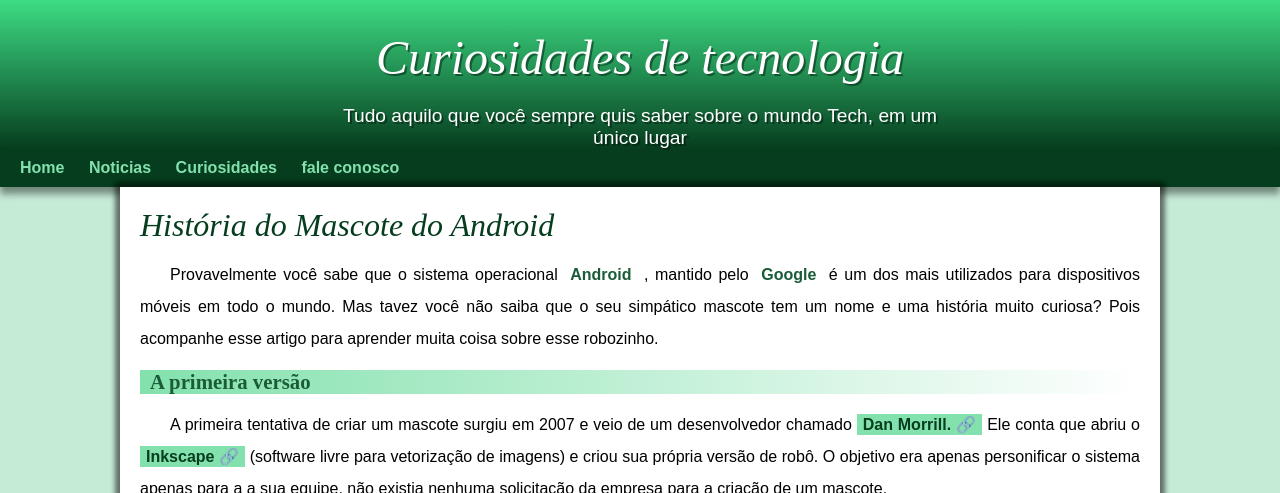
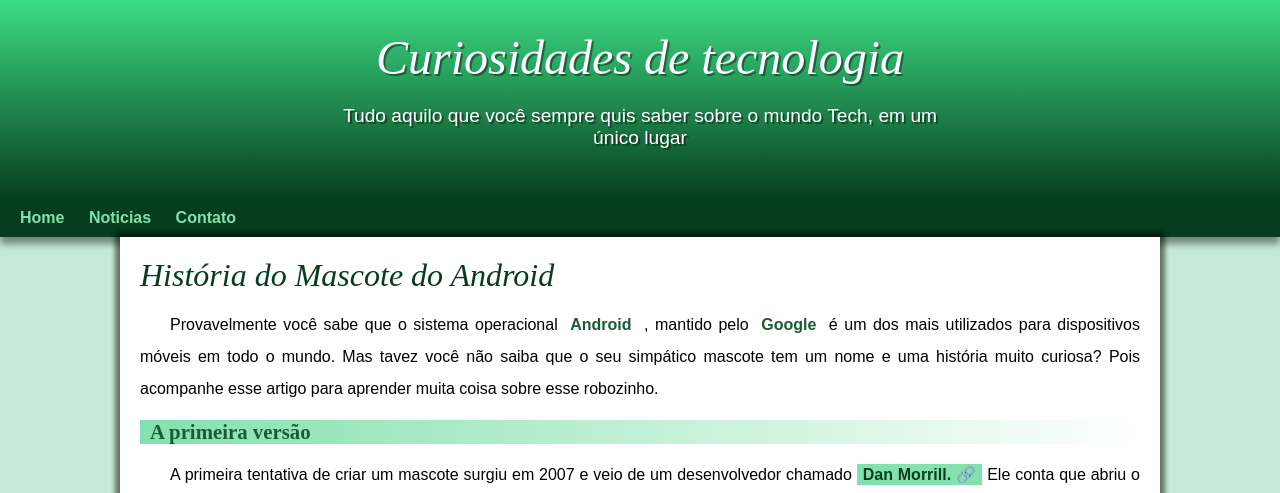
Before and after one commit to Pr7ncex/projeto-android, a plain HTML site: page index.html in a window 1280 px wide. Shown: the top 493 px of the page. Drawn offline with Linux system fonts and the light colour scheme.

Commit message:
Problema de padding resolvido

```diff
--- a/estilo/style.css
+++ b/estilo/style.css
@@ -56,7 +56,7 @@ header > p{
     padding-right: 10px;
     max-width: 600px;
     margin: auto;
-    margin-bottom: 0px;
+    padding-bottom: 50px;
     text-shadow: 2px 2px 0px rgba(0, 0, 0, 0.411);
 
 }
--- a/index.html
+++ b/index.html
@@ -17,8 +17,7 @@
    <nav>
        <a href="#">Home</a>
        <a href="#">Noticias</a>
-       <a href="#">Curiosidades</a>
-       <a href="#">fale conosco</a>
+       <a href="#">Contato</a>
    </nav>
    <main>
        <article>
```
